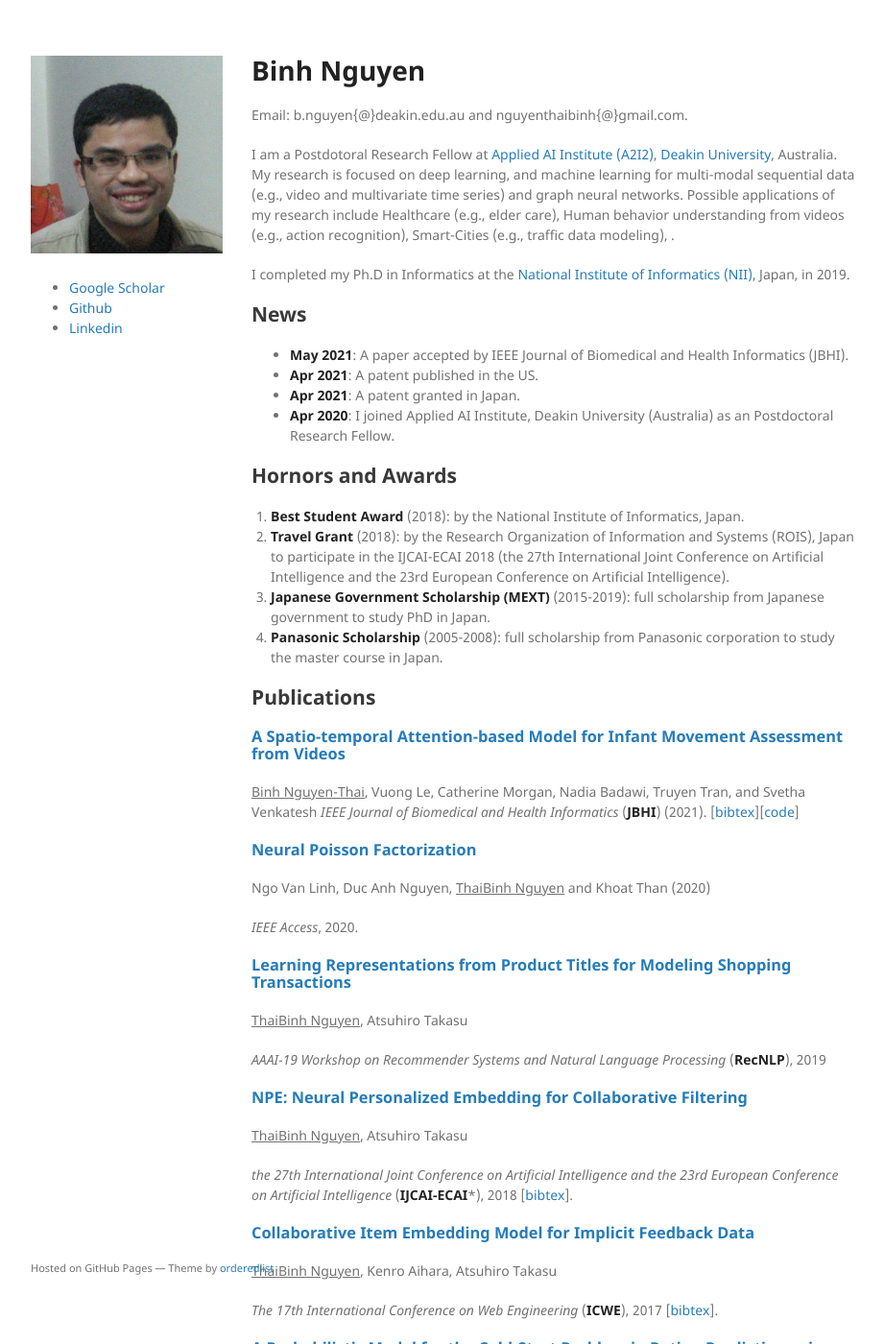
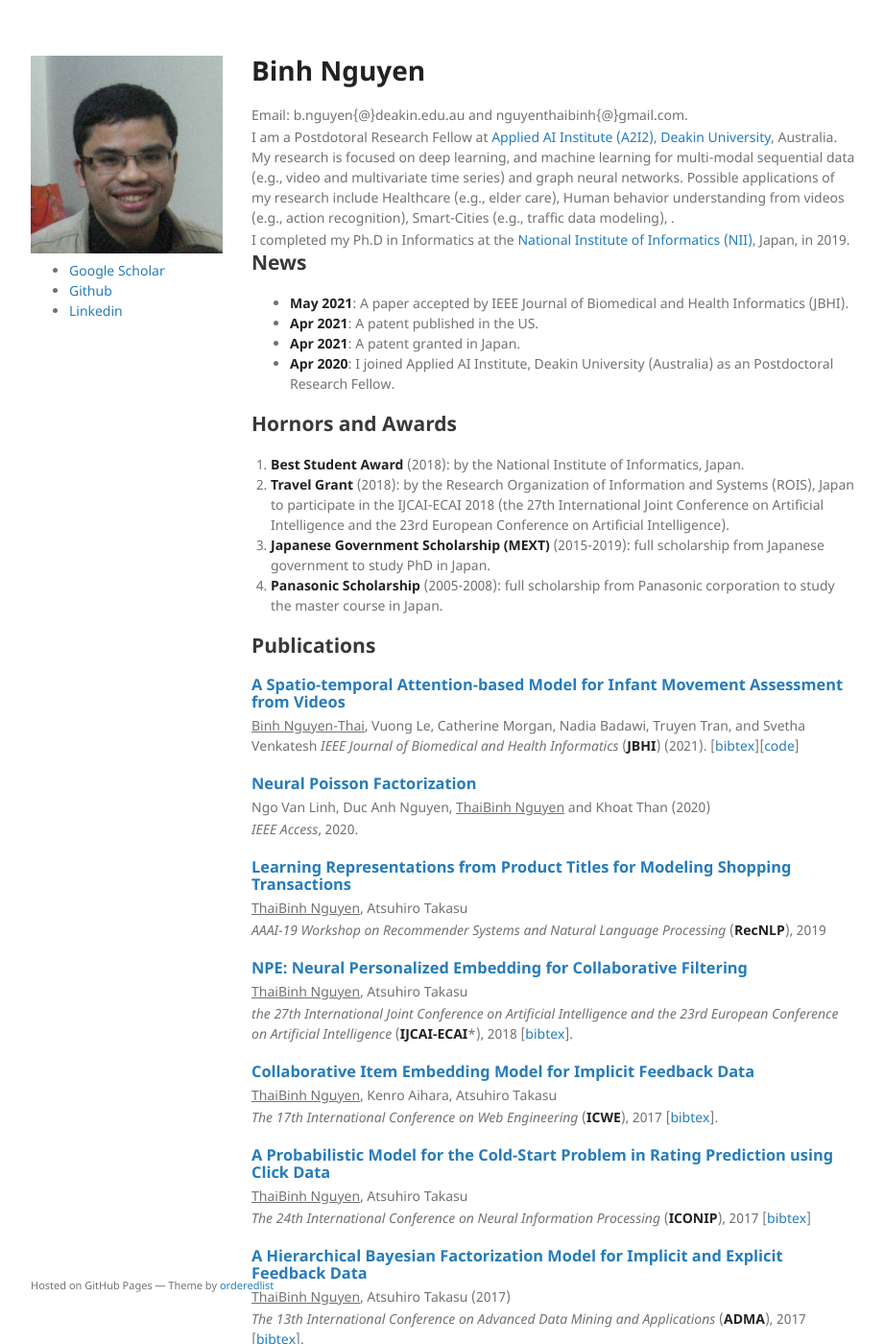
Before and after one commit to nguyenthaibinh/nguyenthaibinh.github.io, a Jekyll site: the page built from index.md, in a window 1280 px wide and 1400 px high. Shown: the whole window at 96% size, without its empty margins (178-1099 px from the left). Built offline with Jekyll 4.4.1, drawn with Linux system fonts in a browser that asks for light colours; the repository's description, which GitHub fills in, is left out; our own code applies the rules of GitHub Pages for plain Markdown files.

Commit message:
Update jekyll-theme-minimal.scss

```diff
--- a/_sass/jekyll-theme-minimal.scss
+++ b/_sass/jekyll-theme-minimal.scss
@@ -9,14 +9,25 @@ body {
   font-weight:400;
 }
 
-h1, h2, h3, h4, h5, h6 {
+h1, h2, h4, h5, h6 {
   color:#222;
   margin:0 0 20px;
 }
 
-p, ul, ol, table, pre, dl {
+h3 {
+  color:#222;
+  margin-top:20px;
+  margin-bottom: 5px;
+}
+
+ul, ol, table, pre, dl {
   margin:0 0 20px;
 }
+
+p {
+  margin: 2px 0 2px 0;
+}
+
 
 ol {
   padding-left: 20px;
```
